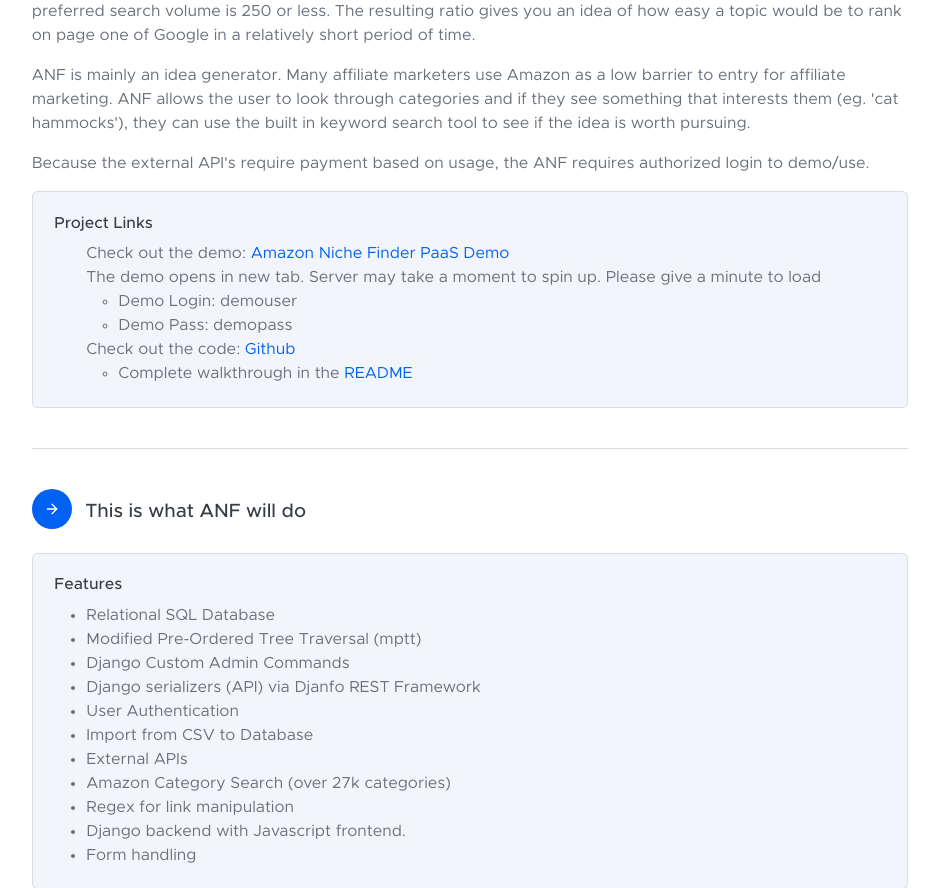
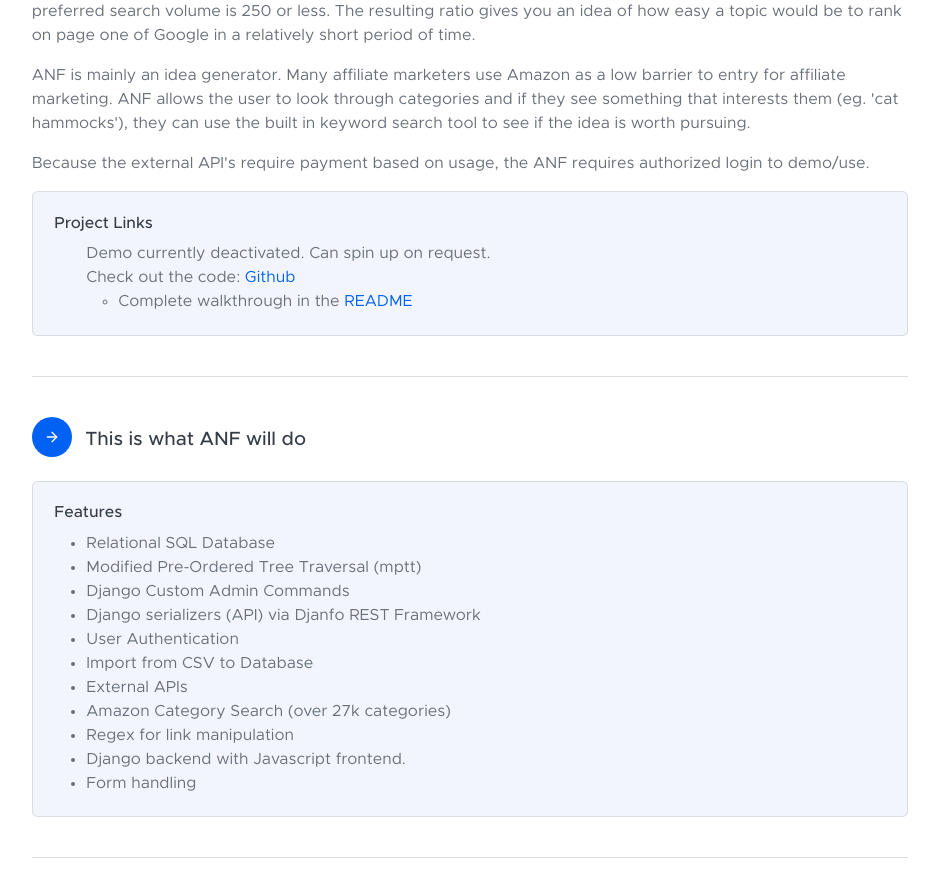
Before and after one commit to megler/portfolio, a Django app: page /anf-about in a window 1280 px wide. Shown: the part 863-1751 px from the top of the page, without its empty margins (170-1109 px from the left). Run offline with Django 4.2, Linux system fonts and the light colour scheme; some libraries are stand-ins or nearby versions.

Commit message:
removed ANF and changed blog link

```diff
--- a/portfolio/templates/portfolio/anf-about.html
+++ b/portfolio/templates/portfolio/anf-about.html
@@ -41,12 +41,7 @@
                   <div class="card-body">
                     <h6>Project Links</h6>
                     <ul class="mb-0 icons">
-                      <li class="text-italic">Check out the demo:
-                        <a href="https://amazon-niche-finder.herokuapp.com/" target="_blank">Amazon Niche Finder PaaS Demo</a><br/>The demo opens in new tab. Server may take a moment to spin up. Please give a minute to load
-                        <ul>
-                          <li>Demo Login: demouser</li>
-                          <li>Demo Pass: demopass</li>
-                        </ul>
+                      <li class="text-italic">Demo currently deactivated. Can spin up on request.
                       </li>
                       <li class="text-italic">
                         Check out the code:
--- a/portfolio/templates/portfolio/blog-about.html
+++ b/portfolio/templates/portfolio/blog-about.html
@@ -38,7 +38,7 @@
                     <h6>Project Links</h6>
                     <ul class="mb-0 icons">
                       <li class="text-italic">Check out the demo:
-                        <a href="https://www.changeblog.info/" target="_blank">Personal Blog Demo</a><br/>the demo opens in new tab. Server may take a moment to spin up. Please give a minute to load
+                        <a href="https://marceia-flask-blog.herokuapp.com/" target="_blank">Personal Blog Demo</a><br/>the demo opens in new tab. Server may take a moment to spin up. Please give a minute to load
                       </li>
                       <li class="text-italic">
                         Check out the code:
```
